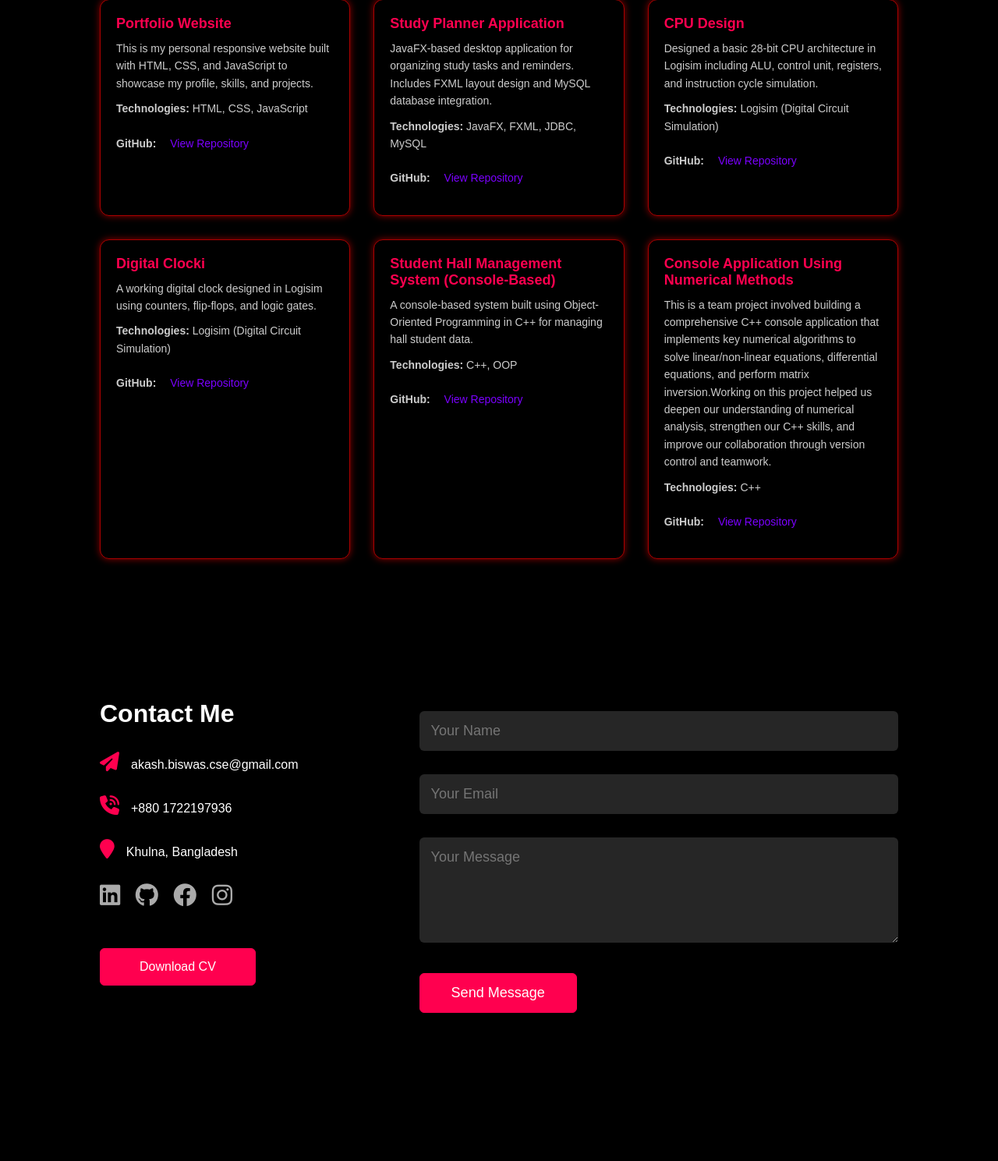
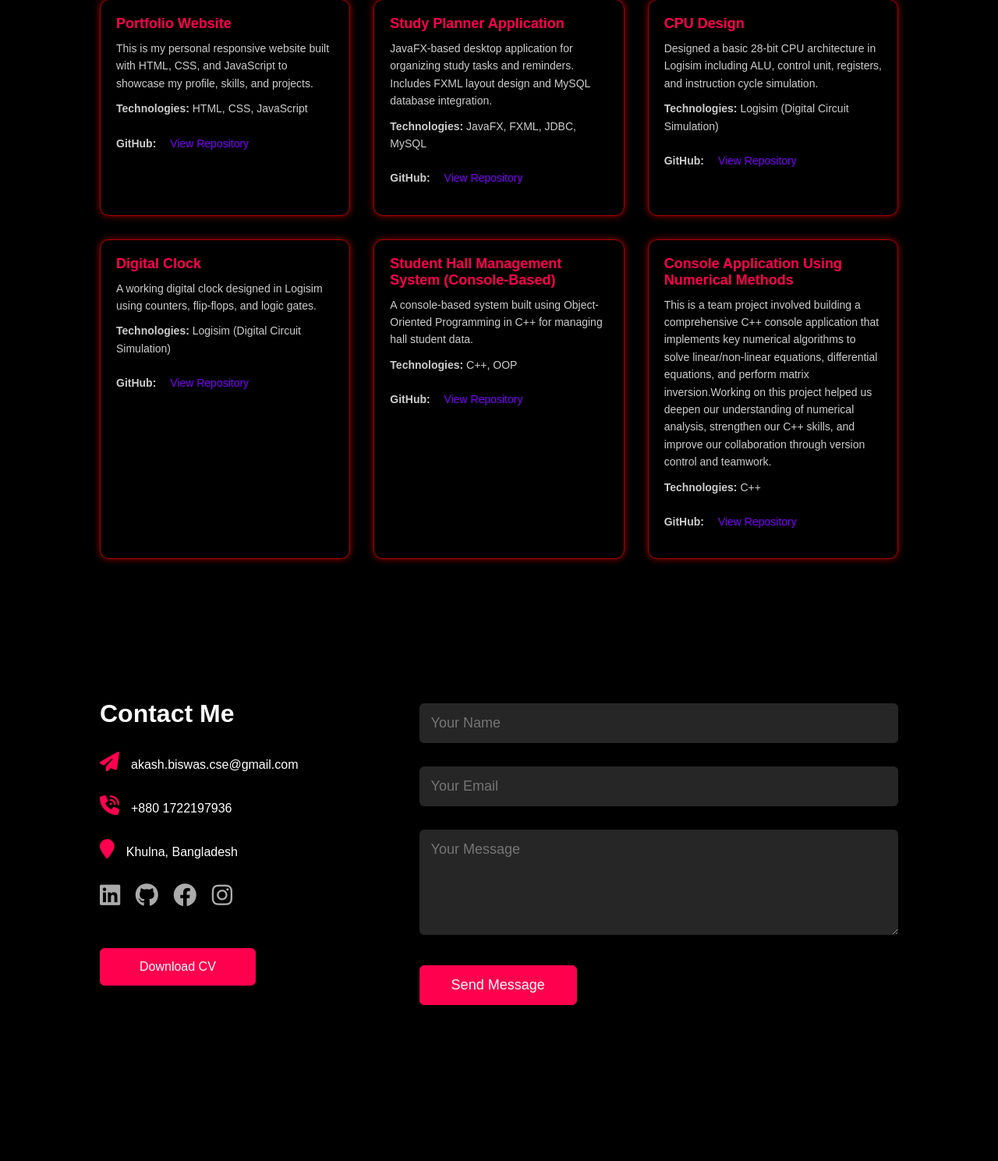
Before and after one commit to akash-kumar-biswas/Portfolio-Website, a PHP site: page / in a window 1280 px wide. Shown: the part 3352-4841 px from the top of the page at 78% size. Run offline with PHP 8.4, Linux system fonts and the light colour scheme.

Commit message:
update project section in html file and contact section in css file

```diff
--- a/index.html
+++ b/index.html
@@ -201,7 +201,7 @@
             </div>
 
             <div class="project-card">
-                <h3>Digital Clocki</h3>
+                <h3>Digital Clock</h3>
                 <p>A working digital clock designed in Logisim using counters, flip-flops, and logic gates.</p>
                 <p><strong>Technologies:</strong> Logisim (Digital Circuit Simulation)</p>
                 <p><strong>GitHub:</strong>
--- a/style.css
+++ b/style.css
@@ -358,6 +358,8 @@ nav ul li a:hover:after{
 
 .contact-right {
     flex-basis: 60%;
+    position: relative;
+    top: -10px;
 }
 
 .contact-left p{
```
